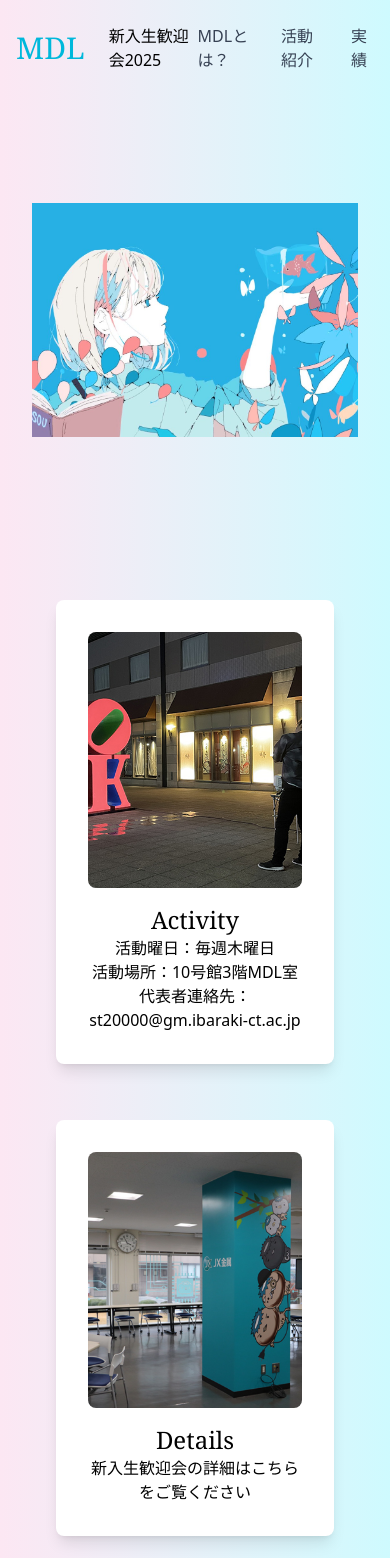
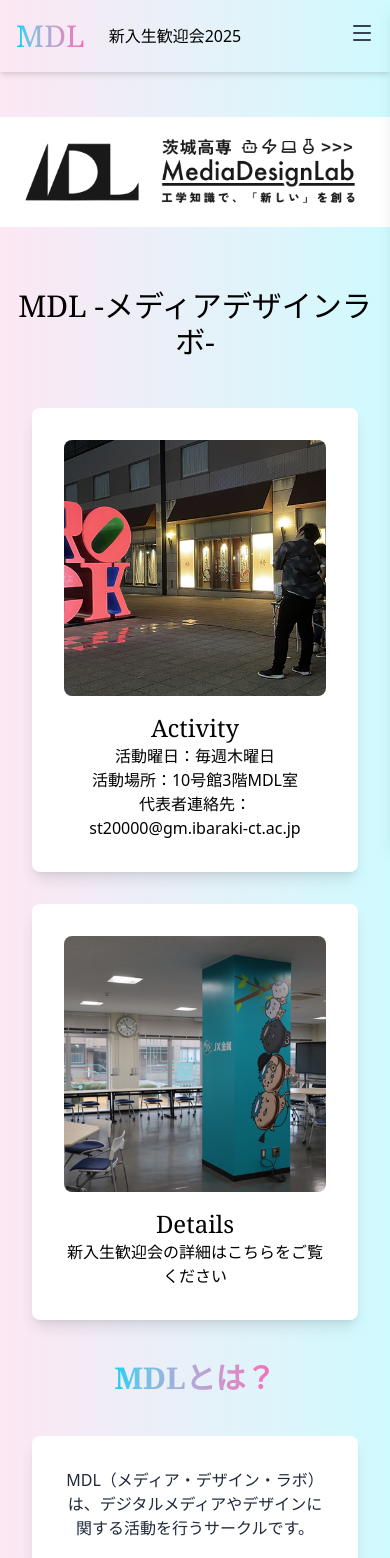
Before and after one commit to Juna1013/mdl-welcome-site, a Next.js app: page / in a window 390 px wide. Shown: the top 1558 px of the page. Built offline with nearby package versions, Linux system fonts and the light colour scheme.

Commit message:
Add files via upload

```diff
--- a/src/app/Footer.tsx
+++ b/src/app/Footer.tsx
@@ -7,7 +7,7 @@ export default function Footer() {
                 <div className="grid grid-cols-1 md:grid-cols-3 gap-8">
                     <div>
                         <h3 className="text-xl font-bold mb-3">MDL</h3>
-                        <p>茨城高専のメディア・デザイン・ラボ</p>
+                        <p>学生団体 メディアデザインラボ</p>
                     </div>
                     <div>
                         <h3 className="text-xl font-bold mb-3">リンク</h3>
@@ -36,12 +36,12 @@ export default function Footer() {
                     </div>
                     <div>
                         <h3 className="text-xl font-bold mb-3">お問い合わせ</h3>
-                        <p>代表：st20000@gm.ibaraki-ct.ac.jp</p>
+                        <p>代表者連絡先：st20000@gm.ibaraki-ct.ac.jp</p>
                         <p>活動場所：10号館3階MDL室</p>
                     </div>
                 </div>
                 <div className="text-center mt-8 pt-6 border-t border-gray-300">
-                    <p>© {new Date().getFullYear()} MDL - メディア・デザイン・ラボ</p>
+                    <p>© {new Date().getFullYear()} MDL -メディアデザインラボ-</p>
                 </div>
             </div>
         </footer>
--- a/src/app/Header.tsx
+++ b/src/app/Header.tsx
@@ -1,14 +1,37 @@
+"use client";
+
+import React, { useState } from 'react';
 import Link from 'next/link';
+import { Menu, X } from 'lucide-react';
 
 export default function Header() {
+    const [isSidebarOpen, setIsSidebarOpen] = useState(false);
+
+    const toggleSidebar = () => {
+        setIsSidebarOpen(!isSidebarOpen);
+    };
+
     return (
-        <header className="bg-gradient-to-r from-pink-100 to-cyan-100 p-4 shadow-md">
+        <header className="bg-gradient-to-r from-pink-100 to-cyan-100 p-4 shadow-md relative">
             <div className="flex justify-between items-center max-w-6xl mx-auto">
                 <div className="flex items-center space-x-4">
-                    <div className="text-cyan-500 text-3xl font-serif">MDL</div>
+                    <div className="bg-gradient-to-r from-cyan-400 to-pink-400 inline-block text-transparent bg-clip-text text-3xl font-serif">MDL</div>
                     <div className="text-black text-base p-2">新入生歓迎会2025</div>
                 </div>
-                <nav>
+
+                {/* Mobile Menu Toggle */}
+                <div className="md:hidden">
+                    <button
+                        onClick={toggleSidebar}
+                        className="text-gray-700 focus:outline-none"
+                        aria-label={isSidebarOpen ? "Close menu" : "Open menu"}
+                    >
+                        {isSidebarOpen ? <X size={24} /> : <Menu size={24} />}
+                    </button>
+                </div>
+
+                {/* Desktop Navigation */}
+                <nav className="hidden md:block">
                     <ul className="flex space-x-6">
                         <li>
                             <Link href="#about" className="text-gray-700 hover:text-cyan-500 transition">
@@ -28,6 +51,71 @@ export default function Header() {
                     </ul>
                 </nav>
             </div>
+
+            {/* Mobile Sidebar Menu */}
+            <div
+                className={`
+                    fixed top-0 right-0 h-full w-64 bg-white shadow-lg z-50 transform transition-transform duration-300 ease-in-out
+                    ${isSidebarOpen ? 'translate-x-0' : 'translate-x-full'}
+                `}
+            >
+                <div className="p-4 border-b flex justify-between items-center">
+                    <div className="text-xl font-bold text-gray-800">メニュー</div>
+                    <button
+                        onClick={toggleSidebar}
+                        className="text-gray-700 focus:outline-none"
+                        aria-label="Close menu"
+                    >
+                        <X size={24} />
+                    </button>
+                </div>
+                <ul className="py-4">
+                    <li>
+                        <Link
+                            href="#about"
+                            className="block px-4 py-3 hover:bg-gray-100 text-gray-700"
+                            onClick={toggleSidebar}
+                        >
+                            MDLとは？
+                        </Link>
+                    </li>
+                    <li>
+                        <Link
+                            href="#activities"
+                            className="block px-4 py-3 hover:bg-gray-100 text-gray-700"
+                            onClick={toggleSidebar}
+                        >
+                            活動紹介
+                        </Link>
+                    </li>
+                    <li>
+                        <Link
+                            href="#achievements"
+                            className="block px-4 py-3 hover:bg-gray-100 text-gray-700"
+                            onClick={toggleSidebar}
+                        >
+                            実績
+                        </Link>
+                    </li>
+                    <li>
+                        <Link
+                            href="#equipment"
+                            className="block px-4 py-3 hover:bg-gray-100 text-gray-700"
+                            onClick={toggleSidebar}
+                        >
+                            機材紹介
+                        </Link>
+                    </li>
+                </ul>
+            </div>
+
+            {/* Overlay when sidebar is open */}
+            {isSidebarOpen && (
+                <div
+                    className="fixed inset-0 bg-black opacity-50 z-40"
+                    onClick={toggleSidebar}
+                ></div>
+            )}
         </header>
     );
 }
--- a/src/app/Homepage.tsx
+++ b/src/app/Homepage.tsx
@@ -1,3 +1,4 @@
+"use client";
 import Image from 'next/image';
 import Header from './Header';
 import Footer from './Footer';
@@ -7,19 +8,22 @@ export default function Homepage() {
         <div>
             <Header />
             <div className="bg-gradient-to-r from-pink-100 to-cyan-100 text-center">
-                <div className="flex items-center justify-center w-full p-8">
-                    <div className="relative w-96 h-96">
+                <div className="flex items-center justify-center w-full">
+                    <div className="relative w-130 h-50">
                         <Image
-                            src="/front_image.jpg"
+                            src="/MDL.png"
                             fill
                             className="object-contain rounded-lg"
-                            alt="Front Image"
+                            alt="MDLロゴ"
                             priority
                         />
                     </div>
                 </div>
+                <div>
+                    <div className="text-center p-4 text-3xl font-serif">MDL -メディアデザインラボ-</div>
+                </div>
 
-                <div className="bg-white rounded-lg shadow-lg p-8 m-14">
+                <div className="bg-white rounded-lg shadow-lg p-8 m-8">
                     <div className="relative">
                         <div className="relative">
                             <div className="relative w-full h-64 mb-4">
@@ -38,7 +42,7 @@ export default function Homepage() {
                     </div>
                 </div>
 
-                <div className="bg-white rounded-lg shadow-lg p-8 m-14">
+                <div className="bg-white rounded-lg shadow-lg p-8 m-8">
                     <div className="relative">
                         <div className="relative">
                             <div className="relative w-full h-64 mb-4">
@@ -55,16 +59,16 @@ export default function Homepage() {
                     </div>
                 </div>
 
-                <div className="bg-gradient-to-r from-cyan-400 to-pink-400 inline-block text-transparent bg-clip-text text-2xl p-2 font-serif font-bold">MDLとは？</div>
-                <div className="bg-white rounded-lg shadow-lg p-8 m-14">
+                <div className="bg-gradient-to-r from-cyan-400 to-pink-400 inline-block text-transparent bg-clip-text text-3xl p-2 font-serif font-bold">MDLとは？</div>
+                <div className="bg-white rounded-lg shadow-lg p-8 m-8">
                     <div className="text-gray-800">
                         <p className="mb-4">MDL（メディア・デザイン・ラボ）は、デジタルメディアやデザインに関する活動を行うサークルです。</p>
                         <p>プロジェクト企画やグラフィックデザイン、ウェブ開発など、様々なデジタルコンテンツ制作に取り組んでいます。</p>
                     </div>
                 </div>
 
-                <div className="bg-gradient-to-r from-cyan-400 to-pink-400 inline-block text-transparent bg-clip-text text-2xl p-2 font-serif font-bold">活動紹介</div>
-                <div className="bg-white rounded-lg shadow-lg p-8 m-14">
+                <div className="bg-gradient-to-r from-cyan-400 to-pink-400 inline-block text-transparent bg-clip-text text-3xl p-2 font-serif font-bold">活動紹介</div>
+                <div className="bg-white rounded-lg shadow-lg p-8 m-8">
                     <div className="text-gray-800">
                         <ul className="list-disc list-inside space-y-2">
                             <li>デザインワークショップ</li>
@@ -75,8 +79,8 @@ export default function Homepage() {
                     </div>
                 </div>
 
-                <div className="bg-gradient-to-r from-cyan-400 to-pink-400 inline-block text-transparent bg-clip-text text-2xl p-2 font-serif font-bold">実績</div>
-                <div className="bg-white rounded-lg shadow-lg p-8 m-14">
+                <div className="bg-gradient-to-r from-cyan-400 to-pink-400 inline-block text-transparent bg-clip-text text-3xl p-2 font-serif font-bold">実績</div>
+                <div className="bg-white rounded-lg shadow-lg p-8 m-8">
                     <div className="text-gray-800">
                         <ul className="list-disc list-inside space-y-2">
                             <li>学内コンテスト最優秀賞受賞</li>
@@ -86,8 +90,8 @@ export default function Homepage() {
                     </div>
                 </div>
 
-                <div className="bg-gradient-to-r from-cyan-400 to-pink-400 inline-block text-transparent bg-clip-text text-2xl p-4 font-serif font-bold">機材紹介</div>
-                <div className="bg-white rounded-lg shadow-lg p-8 m-14">
+                <div className="bg-gradient-to-r from-cyan-400 to-pink-400 inline-block text-transparent bg-clip-text text-3xl p-4 font-serif font-bold">機材紹介</div>
+                <div className="bg-white rounded-lg shadow-lg p-8 m-8">
                     <div className="text-gray-800">
                         <ul className="list-disc list-inside space-y-2">
                             <li>高性能デザインPC</li>
@@ -98,9 +102,8 @@ export default function Homepage() {
                     </div>
                 </div>
 
-                <div className="p-4 m-4 text-gray-800">
-                    <div>画像提供：ノーコピ―ライトガール</div>
-                </div>
+                <div className="p-8 m-8"></div>
+
             </div>
             <Footer />
         </div>
--- a/src/app/layout.tsx
+++ b/src/app/layout.tsx
@@ -13,7 +13,7 @@ const geistMono = Geist_Mono({
 });
 
 export const metadata: Metadata = {
-  title: "MDL新入生歓迎会",
+  title: "MDL新入生歓迎会2025",
   description: "Generated by create next app",
 };
 
--- a/src/app/page.tsx
+++ b/src/app/page.tsx
@@ -1,3 +1,4 @@
+"use client";
 import Homepage from './Homepage';
 
 export default function Home() {
```
